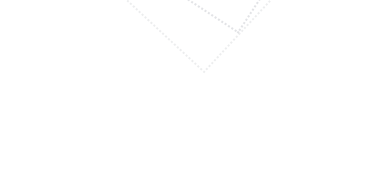
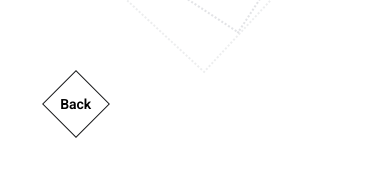
Before and after one commit to Guillermotrejo1/skinstric, a Next.js app: page /test in a window 390 px wide. Shown: the part 562-738 px from the top of the page. Built offline with nearby package versions, Linux system fonts and the light colour scheme.

Commit message:
added the back button to the test page and routed it back to home

```diff
--- a/src/components/Landing.tsx
+++ b/src/components/Landing.tsx
@@ -19,7 +19,7 @@ const Landing = () => {
 
 
   return (
-    <div className="w-full h-screen overflow-hidden flex items-center justify-center relative -translate-y-30">
+    <div id="landing" className="w-full h-screen overflow-hidden flex items-center justify-center relative -translate-y-30">
       <div className="">
         <DiamondsMobile1 />
         <DiamondsMobile2 />
--- a/src/pages/index.tsx
+++ b/src/pages/index.tsx
@@ -1,12 +1,10 @@
 import Landing from "@/components/Landing";
 import Layout from "@/components/Layout";
-import Test from "./test"
 
 export default function Home() {
   return (
     <Layout>
       <Landing />
-      <Test/>
     </Layout>
   );
 }
--- a/src/pages/test.tsx
+++ b/src/pages/test.tsx
@@ -2,7 +2,7 @@ import Navbar from "@/components/Navbar";
 import DiamondLarge from "@/components/shapes/DiamondLarge";
 import DiamondMedium from "@/components/shapes/DiamondMedium";
 import DiamondSmall from "@/components/shapes/DiamondSmall";
-import Image from "next/image";
+import Link from "next/link";
 import React from "react";
 
 const test = () => {
@@ -33,10 +33,21 @@ const test = () => {
             <button type="submit" className="sr-only">
               Submit
             </button>
-            <DiamondLarge/>
-            <DiamondMedium/>
-            <DiamondSmall/>
+            <DiamondLarge />
+            <DiamondMedium />
+            <DiamondSmall />
           </form>
+        </div>
+        <div className="absolute bottom-38.5 md:bottom-8 w-full flex justify-between md:px-9 px-13">
+          <Link href="/" aria-label="Back" className="inset-0">
+            <div>
+              <div className="relative w-12 h-12 flex items-center justify-center border border-[#1A1B1C] rotate-45 scale-[1] sm:hidden">
+                <span className="rotate-[-45deg] text-sm font-semibold sm:hidden">
+                  Back
+                </span>
+              </div>
+            </div>
+          </Link>
         </div>
       </div>
     </div>
```
